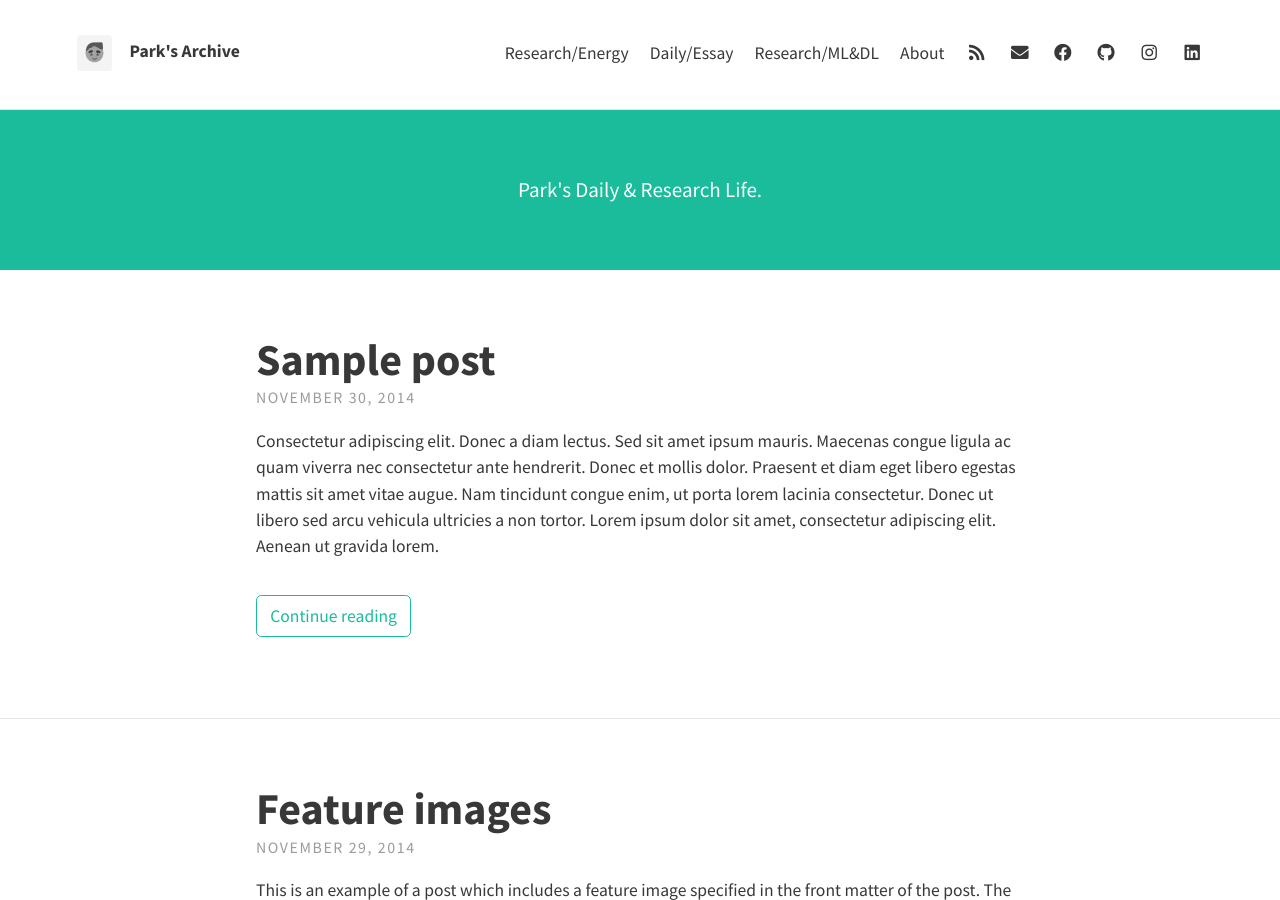
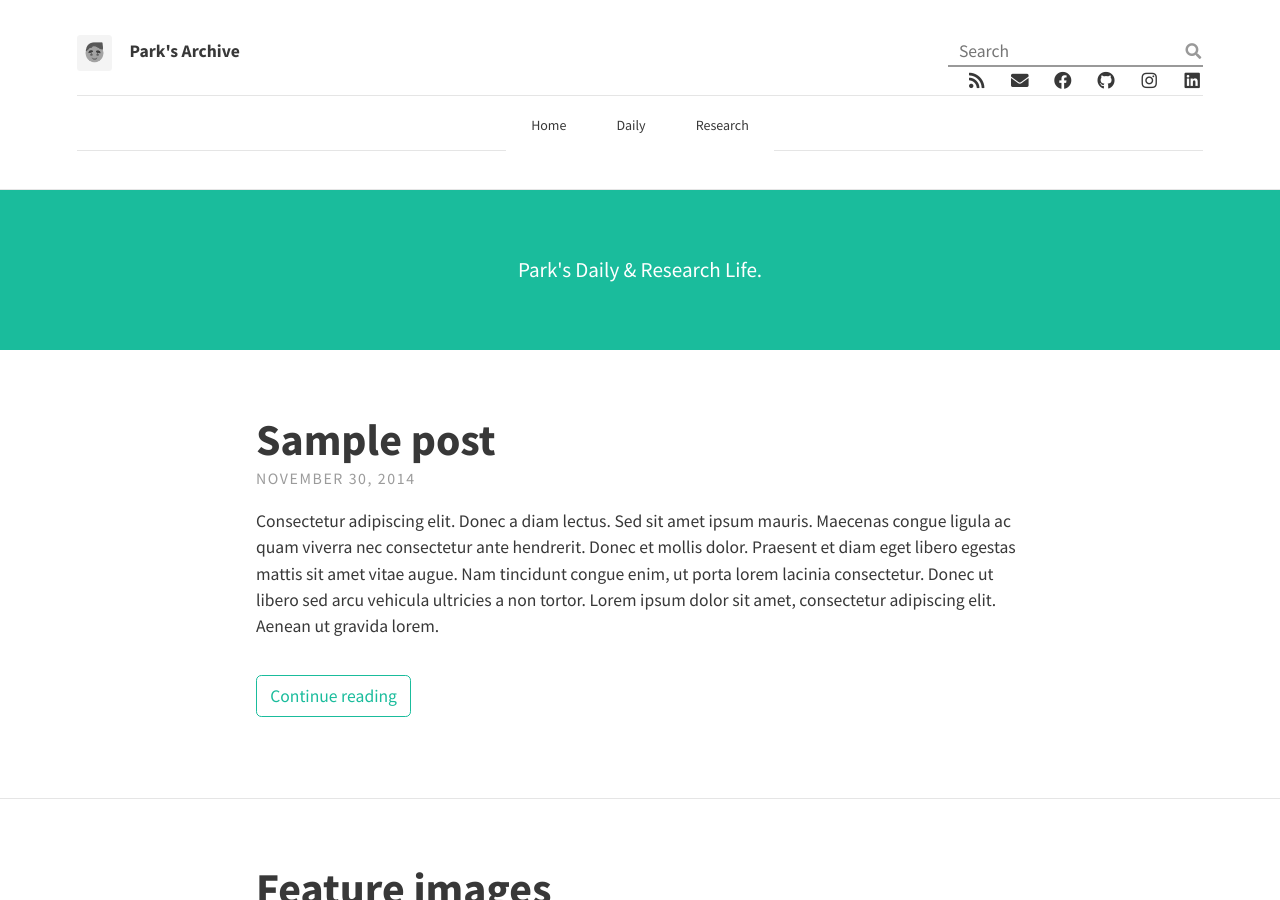
Before and after one commit to jhyun0919/jhyun0919.github.io, a Jekyll site: the page built from index.html, in a window 1280 px wide and 900 px high. Built offline with Jekyll 4.4.1, drawn with Linux system fonts in a browser that asks for light colours; nearby versions of some CDN libraries; the list of posts is cut into pages by our own code.

Commit message:
theme testing

```diff
--- a/_config.yml
+++ b/_config.yml
@@ -47,7 +47,7 @@
   google_analytics: # Tracking ID, e.g. "UA-000000-01"
   disqus_shortname:
   katex: true # Enable if using math markup
-  search: false # Enable the search feature
+  search: true # Enable the search feature
 
   # Localization strings
   str_follow_on: "Follow on"
--- a/_includes/header.html
+++ b/_includes/header.html
@@ -12,7 +12,7 @@
 		<h1 class="site-title">
 			<a href="{{ site.baseurl }}/">{{ site.theme_settings.title }}</a>
 		</h1>
-	</div>
+
 		<nav class="site-nav">
 			<ul>
 			{% if site.theme_settings.site_navigation_sort %}
@@ -21,16 +21,8 @@
 				{% assign site_pages = site.pages %}
 			{% endif %}
 			{% for page in site_pages %}
-			{% if page.title and page.hide != true %}
-			<li>
-				<a class="page-link" href="{{ page.url | relative_url }}">
-					{{ page.title }}
-				</a>
-			</li>
-			{% endif %}
+
 			{% endfor %}
-			<!-- Social icons from Font Awesome, if enabled  -->
-			{% include icons.html %}
 
             <!-- Search bar -->
             {% if site.theme_settings.search %}
@@ -43,7 +35,39 @@
 						</form>
 					</li>
             {% endif %}
+
+			<!-- Social icons from Font Awesome, ifenabled  -->
+			{% include icons.html %}
 				</ul>
 			</nav>
+		</div>
+
+		<div class="site-category">
+			<ul class='cat1'>
+				<li>
+					<a href="/">Home</a>
+				</li>
+				<li>
+					<a href="/">Daily</a>
+					<ul>
+						<li>
+							<a href="/Daily/Essay">Essay</a>
+						</li>
+					</ul>
+				</li>
+				<li>
+					<a href="/">Research</a>
+					<ul>
+						<li>
+							<a href="/Research/Energy">Energy</a>
+						</li>
+						<li>
+							<a href="/Research/ML&DL">ML&DL</a>
+						</li>
+					</ul>
+				</li>
+
+			</ul>
+		</div>
 
 	</header>
```
Also changed, not shown: 12 other files. Lines whose indentation alone changed are shown as unchanged.
